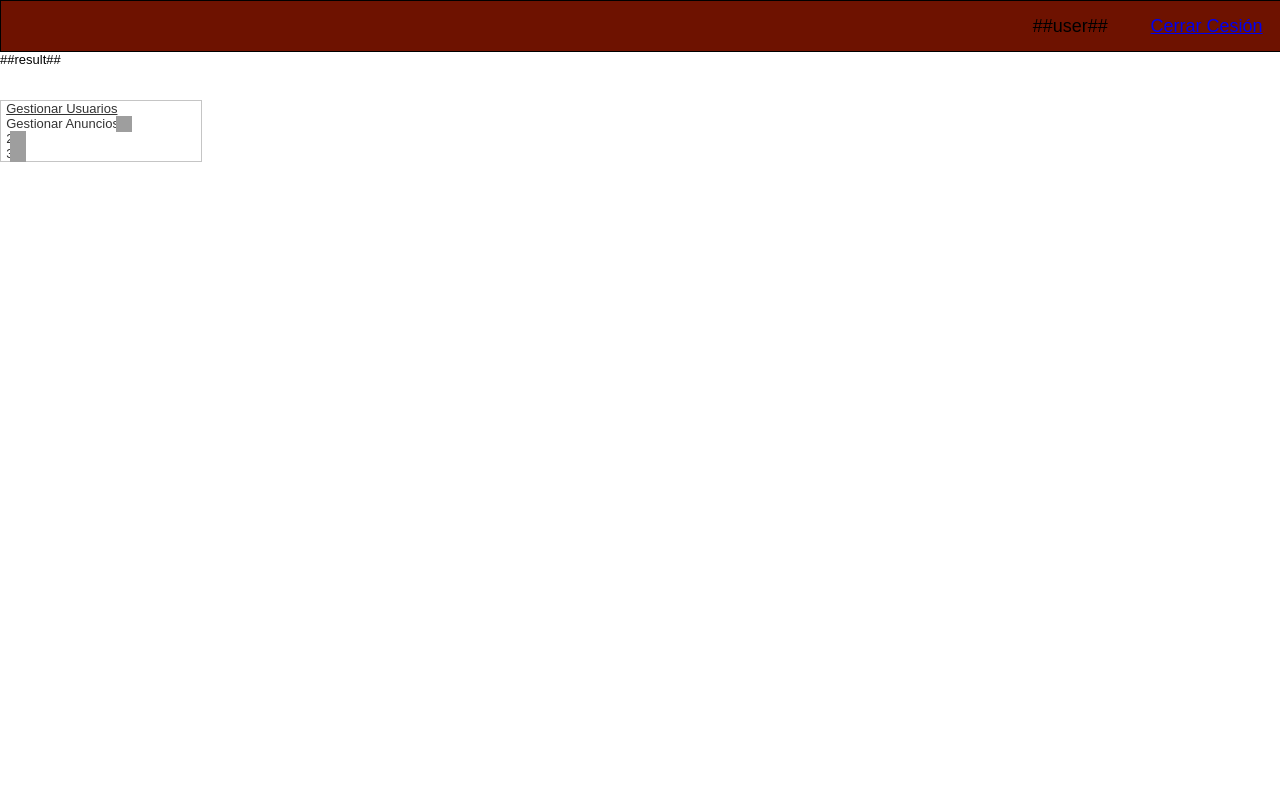
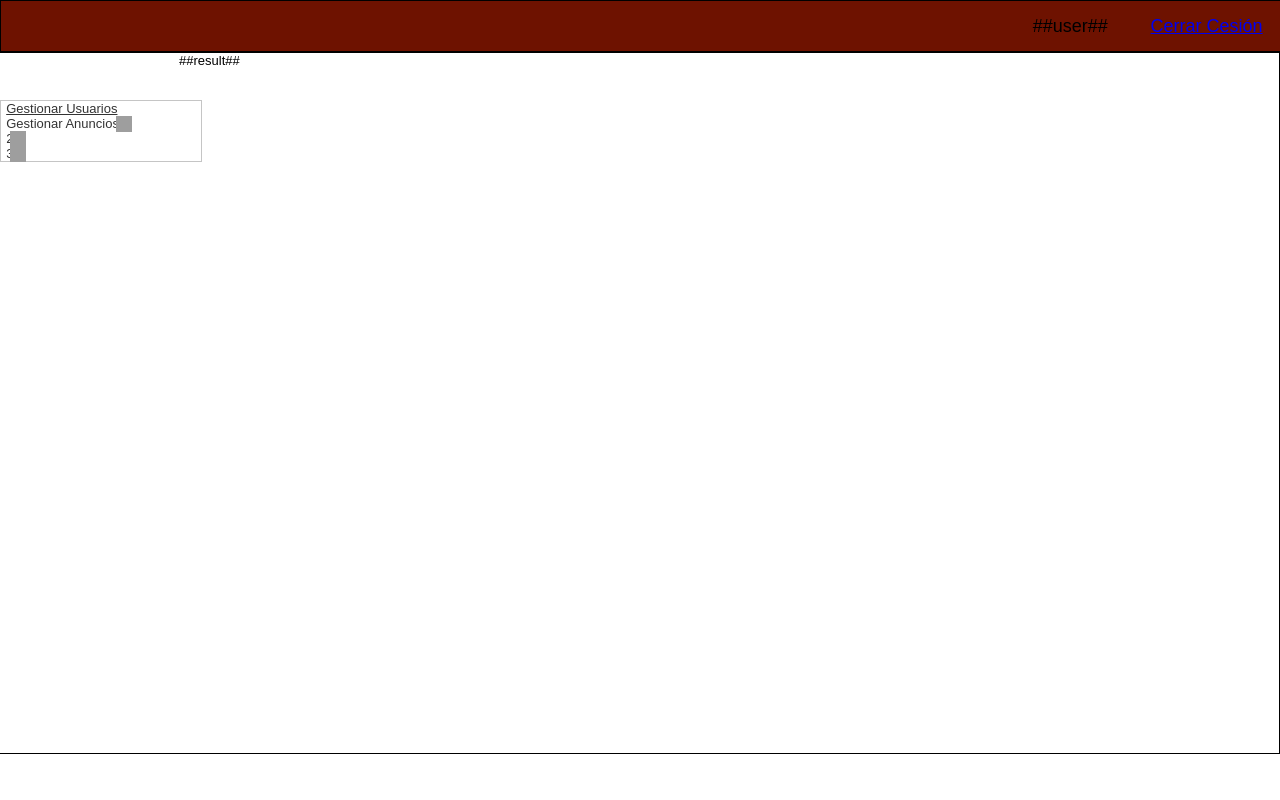
Before and after one commit to soliddanii/proyecto-siw, a PHP site: page /html/frontadmin.html in a window 1280 px wide. Run offline with PHP 8.4, Linux system fonts and the light colour scheme; some libraries are stand-ins or nearby versions; grey boxes are pictures that could not be loaded.

Commit message:
Me olvide un fichero xD

```diff
--- a/css/menuadmin.css
+++ b/css/menuadmin.css
@@ -26,7 +26,7 @@ body {
   min-width: 120px;
 }
 
-.resultado{
+.result{
   width: 1100px;
   height: 700px;
   display: block;
```
